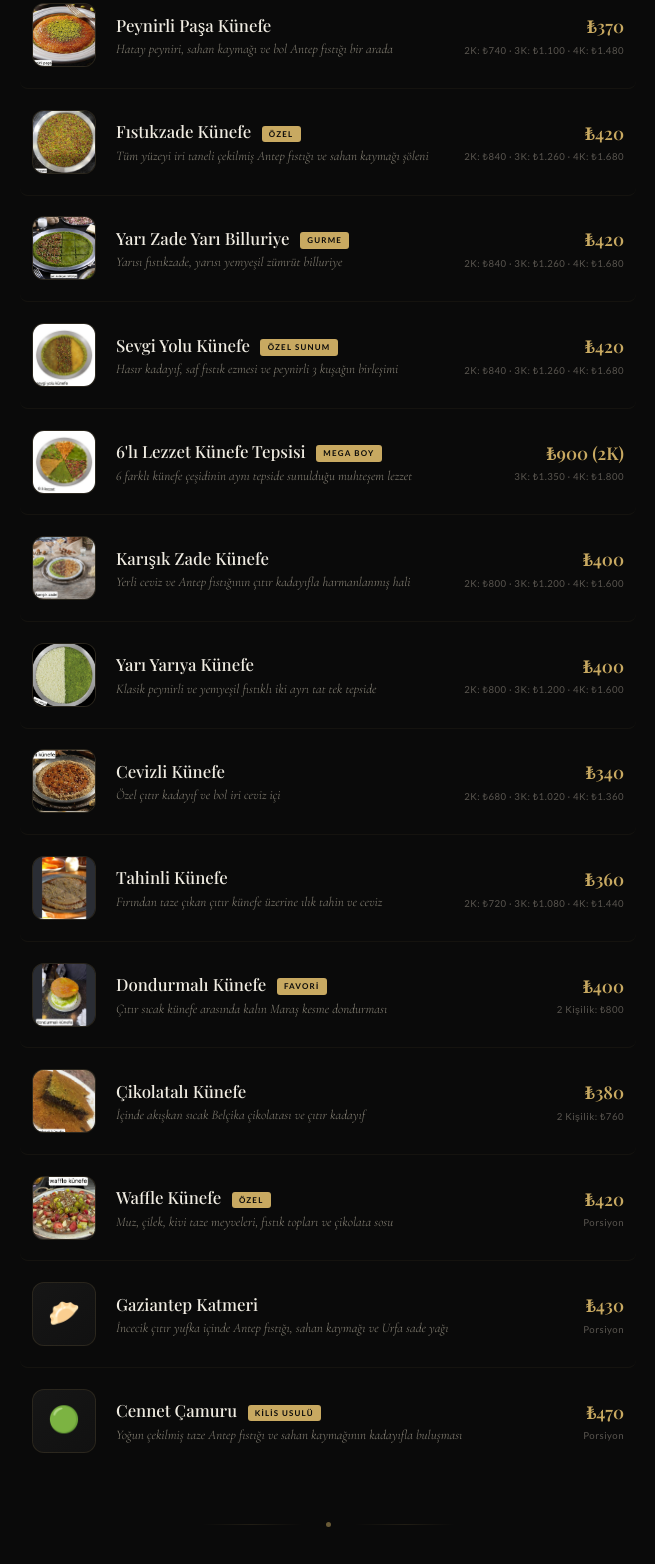
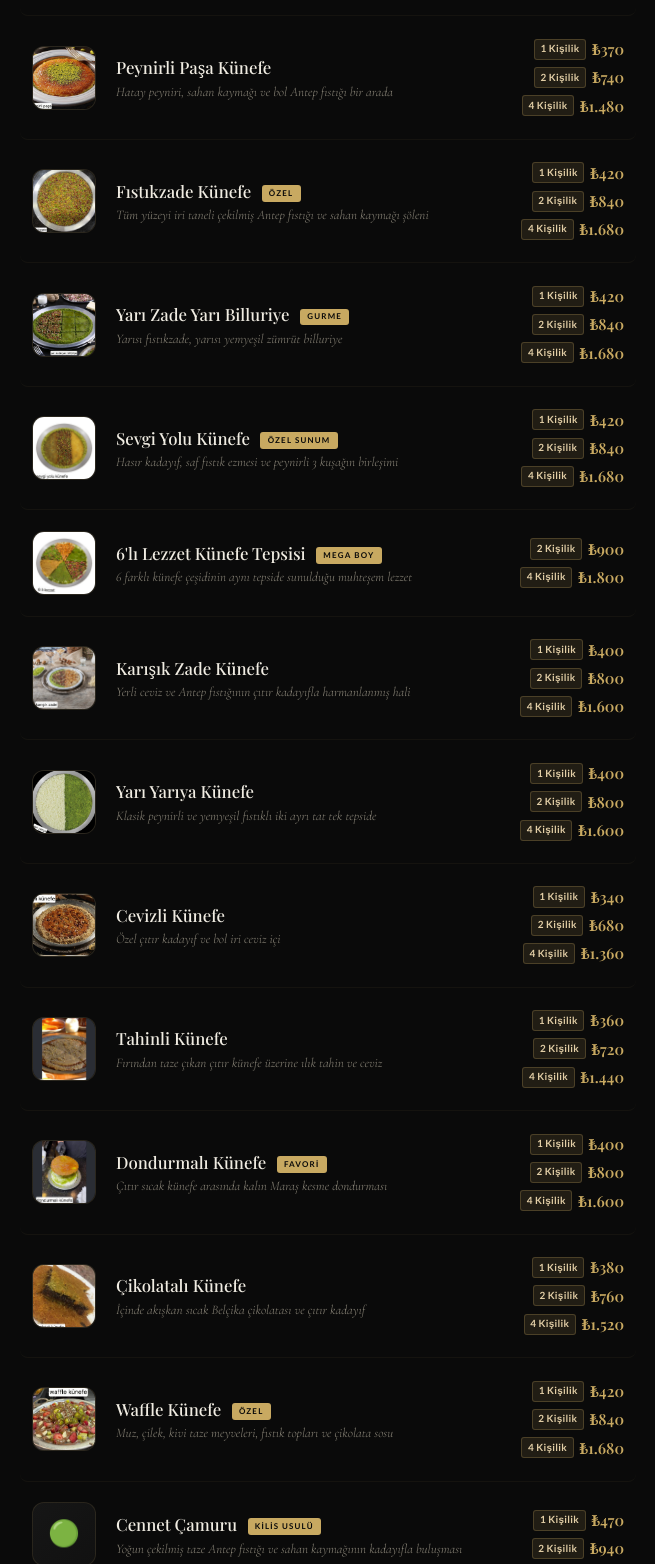
Before and after one commit to mehmetyahyaoglu-arch/abdulhakim-gurme-menu, a plain HTML site: page index.html in a window 1280 px wide. Shown: the part 3059-4623 px from the top of the page, without its empty margins (312-967 px from the left). Drawn offline with nearby package versions, Linux system fonts and the light colour scheme; animation ran at ten frames a second; a web font is replaced by a local one.

Commit message:
Update index.html

```diff
--- a/index.html
+++ b/index.html
@@ -184,6 +184,17 @@
         .item-prices { flex-shrink: 0; text-align: right; }
         .item-prices .p-main { font-family: var(--ff-d); font-size: 1.1rem; font-weight: 600; color: var(--gold); }
         .item-prices .p-kg { font-family: var(--ff-u); font-size: .6rem; color: var(--txt3); letter-spacing: .05em; margin-top: .15rem; }
+
+        /* ── KÜNEFE PORTION PRICES (1K, 2K, 4K) ── */
+        .p-portions { display: flex; flex-direction: column; gap: 4px; align-items: flex-end; flex-shrink: 0; min-width: 110px; }
+        .p-row { display: flex; align-items: center; justify-content: flex-end; gap: 6px; }
+        .p-tag {
+            font-family: var(--ff-u); font-size: .62rem; font-weight: 700;
+            padding: .1rem .35rem; border-radius: 3px;
+            background: rgba(200,169,97,0.12); color: var(--gold-l);
+            border: 1px solid rgba(200,169,97,0.25); letter-spacing: .03em;
+        }
+        .p-val { font-family: var(--ff-d); font-size: .95rem; font-weight: 600; color: var(--gold); }
 
         /* ── NOTE BOX ── */
         .note-box {
@@ -440,9 +451,10 @@
                     <div class="item-n">Klasik Peynirli Künefe <span class="item-badge">Geleneksel</span></div>
                     <div class="item-desc">Özel çıtır hamur ve uzayan taze Hatay peyniri</div>
                 </div>
-                <div class="item-prices">
-                    <div class="p-main">₺340</div>
-                    <div class="p-kg">2K: ₺680 · 3K: ₺1.020 · 4K: ₺1.360</div>
+                <div class="p-portions">
+                    <div class="p-row"><span class="p-tag">1 Kişilik</span><span class="p-val">₺340</span></div>
+                    <div class="p-row"><span class="p-tag">2 Kişilik</span><span class="p-val">₺680</span></div>
+                    <div class="p-row"><span class="p-tag">4 Kişilik</span><span class="p-val">₺1.360</span></div>
                 </div>
             </div>
             <div class="item">
@@ -451,9 +463,10 @@
                     <div class="item-n">Hasır Künefe <span class="item-badge">Popüler</span></div>
                     <div class="item-desc">Özel sahan kaymağı, bol Antep fıstığı ve çıtır ince hasır kadayıf</div>
                 </div>
-                <div class="item-prices">
-                    <div class="p-main">₺370</div>
-                    <div class="p-kg">2K: ₺740 · 3K: ₺1.100 · 4K: ₺1.480</div>
+                <div class="p-portions">
+                    <div class="p-row"><span class="p-tag">1 Kişilik</span><span class="p-val">₺370</span></div>
+                    <div class="p-row"><span class="p-tag">2 Kişilik</span><span class="p-val">₺740</span></div>
+                    <div class="p-row"><span class="p-tag">4 Kişilik</span><span class="p-val">₺1.480</span></div>
                 </div>
             </div>
             <div class="item">
@@ -462,9 +475,10 @@
                     <div class="item-n">Peynirli Paşa Künefe</div>
                     <div class="item-desc">Hatay peyniri, sahan kaymağı ve bol Antep fıstığı bir arada</div>
                 </div>
-                <div class="item-prices">
-                    <div class="p-main">₺370</div>
-                    <div class="p-kg">2K: ₺740 · 3K: ₺1.100 · 4K: ₺1.480</div>
+                <div class="p-portions">
+                    <div class="p-row"><span class="p-tag">1 Kişilik</span><span class="p-val">₺370</span></div>
+                    <div class="p-row"><span class="p-tag">2 Kişilik</span><span class="p-val">₺740</span></div>
+                    <div class="p-row"><span class="p-tag">4 Kişilik</span><span class="p-val">₺1.480</span></div>
                 </div>
             </div>
             <div class="item">
@@ -473,9 +487,10 @@
                     <div class="item-n">Fıstıkzade Künefe <span class="item-badge">Özel</span></div>
                     <div class="item-desc">Tüm yüzeyi iri taneli çekilmiş Antep fıstığı ve sahan kaymağı şöleni</div>
                 </div>
-                <div class="item-prices">
-                    <div class="p-main">₺420</div>
-                    <div class="p-kg">2K: ₺840 · 3K: ₺1.260 · 4K: ₺1.680</div>
+                <div class="p-portions">
+                    <div class="p-row"><span class="p-tag">1 Kişilik</span><span class="p-val">₺420</span></div>
+                    <div class="p-row"><span class="p-tag">2 Kişilik</span><span class="p-val">₺840</span></div>
+                    <div class="p-row"><span class="p-tag">4 Kişilik</span><span class="p-val">₺1.680</span></div>
                 </div>
             </div>
             <div class="item">
@@ -484,9 +499,10 @@
                     <div class="item-n">Yarı Zade Yarı Billuriye <span class="item-badge">Gurme</span></div>
                     <div class="item-desc">Yarısı fıstıkzade, yarısı yemyeşil zümrüt billuriye</div>
                 </div>
-                <div class="item-prices">
-                    <div class="p-main">₺420</div>
-                    <div class="p-kg">2K: ₺840 · 3K: ₺1.260 · 4K: ₺1.680</div>
+                <div class="p-portions">
+                    <div class="p-row"><span class="p-tag">1 Kişilik</span><span class="p-val">₺420</span></div>
+                    <div class="p-row"><span class="p-tag">2 Kişilik</span><span class="p-val">₺840</span></div>
+                    <div class="p-row"><span class="p-tag">4 Kişilik</span><span class="p-val">₺1.680</span></div>
                 </div>
             </div>
             <div class="item">
@@ -495,9 +511,10 @@
                     <div class="item-n">Sevgi Yolu Künefe <span class="item-badge">Özel Sunum</span></div>
                     <div class="item-desc">Hasır kadayıf, saf fıstık ezmesi ve peynirli 3 kuşağın birleşimi</div>
                 </div>
-                <div class="item-prices">
-                    <div class="p-main">₺420</div>
-                    <div class="p-kg">2K: ₺840 · 3K: ₺1.260 · 4K: ₺1.680</div>
+                <div class="p-portions">
+                    <div class="p-row"><span class="p-tag">1 Kişilik</span><span class="p-val">₺420</span></div>
+                    <div class="p-row"><span class="p-tag">2 Kişilik</span><span class="p-val">₺840</span></div>
+                    <div class="p-row"><span class="p-tag">4 Kişilik</span><span class="p-val">₺1.680</span></div>
                 </div>
             </div>
             <div class="item">
@@ -506,9 +523,9 @@
                     <div class="item-n">6'lı Lezzet Künefe Tepsisi <span class="item-badge">Mega Boy</span></div>
                     <div class="item-desc">6 farklı künefe çeşidinin aynı tepside sunulduğu muhteşem lezzet</div>
                 </div>
-                <div class="item-prices">
-                    <div class="p-main">₺900 (2K)</div>
-                    <div class="p-kg">3K: ₺1.350 · 4K: ₺1.800</div>
+                <div class="p-portions">
+                    <div class="p-row"><span class="p-tag">2 Kişilik</span><span class="p-val">₺900</span></div>
+                    <div class="p-row"><span class="p-tag">4 Kişilik</span><span class="p-val">₺1.800</span></div>
                 </div>
             </div>
             <div class="item">
@@ -517,9 +534,10 @@
                     <div class="item-n">Karışık Zade Künefe</div>
                     <div class="item-desc">Yerli ceviz ve Antep fıstığının çıtır kadayıfla harmanlanmış hali</div>
                 </div>
-                <div class="item-prices">
-                    <div class="p-main">₺400</div>
-                    <div class="p-kg">2K: ₺800 · 3K: ₺1.200 · 4K: ₺1.600</div>
+                <div class="p-portions">
+                    <div class="p-row"><span class="p-tag">1 Kişilik</span><span class="p-val">₺400</span></div>
+                    <div class="p-row"><span class="p-tag">2 Kişilik</span><span class="p-val">₺800</span></div>
+                    <div class="p-row"><span class="p-tag">4 Kişilik</span><span class="p-val">₺1.600</span></div>
                 </div>
             </div>
             <div class="item">
@@ -528,9 +546,10 @@
                     <div class="item-n">Yarı Yarıya Künefe</div>
                     <div class="item-desc">Klasik peynirli ve yemyeşil fıstıklı iki ayrı tat tek tepside</div>
                 </div>
-                <div class="item-prices">
-                    <div class="p-main">₺400</div>
-                    <div class="p-kg">2K: ₺800 · 3K: ₺1.200 · 4K: ₺1.600</div>
+                <div class="p-portions">
+                    <div class="p-row"><span class="p-tag">1 Kişilik</span><span class="p-val">₺400</span></div>
+                    <div class="p-row"><span class="p-tag">2 Kişilik</span><span class="p-val">₺800</span></div>
+                    <div class="p-row"><span class="p-tag">4 Kişilik</span><span class="p-val">₺1.600</span></div>
                 </div>
             </div>
             <div class="item">
@@ -539,9 +558,10 @@
                     <div class="item-n">Cevizli Künefe</div>
                     <div class="item-desc">Özel çıtır kadayıf ve bol iri ceviz içi</div>
                 </div>
-                <div class="item-prices">
-                    <div class="p-main">₺340</div>
-                    <div class="p-kg">2K: ₺680 · 3K: ₺1.020 · 4K: ₺1.360</div>
+                <div class="p-portions">
+                    <div class="p-row"><span class="p-tag">1 Kişilik</span><span class="p-val">₺340</span></div>
+                    <div class="p-row"><span class="p-tag">2 Kişilik</span><span class="p-val">₺680</span></div>
+                    <div class="p-row"><span class="p-tag">4 Kişilik</span><span class="p-val">₺1.360</span></div>
                 </div>
             </div>
             <div class="item">
@@ -550,9 +570,10 @@
                     <div class="item-n">Tahinli Künefe</div>
                     <div class="item-desc">Fırından taze çıkan çıtır künefe üzerine ılık tahin ve ceviz</div>
                 </div>
-                <div class="item-prices">
-                    <div class="p-main">₺360</div>
-                    <div class="p-kg">2K: ₺720 · 3K: ₺1.080 · 4K: ₺1.440</div>
+                <div class="p-portions">
+                    <div class="p-row"><span class="p-tag">1 Kişilik</span><span class="p-val">₺360</span></div>
+                    <div class="p-row"><span class="p-tag">2 Kişilik</span><span class="p-val">₺720</span></div>
+                    <div class="p-row"><span class="p-tag">4 Kişilik</span><span class="p-val">₺1.440</span></div>
                 </div>
             </div>
             <div class="item">
@@ -561,9 +582,10 @@
                     <div class="item-n">Dondurmalı Künefe <span class="item-badge">Favori</span></div>
                     <div class="item-desc">Çıtır sıcak künefe arasında kalın Maraş kesme dondurması</div>
                 </div>
-                <div class="item-prices">
-                    <div class="p-main">₺400</div>
-                    <div class="p-kg">2 Kişilik: ₺800</div>
+                <div class="p-portions">
+                    <div class="p-row"><span class="p-tag">1 Kişilik</span><span class="p-val">₺400</span></div>
+                    <div class="p-row"><span class="p-tag">2 Kişilik</span><span class="p-val">₺800</span></div>
+                    <div class="p-row"><span class="p-tag">4 Kişilik</span><span class="p-val">₺1.600</span></div>
                 </div>
             </div>
             <div class="item">
@@ -572,9 +594,10 @@
                     <div class="item-n">Çikolatalı Künefe</div>
                     <div class="item-desc">İçinde akışkan sıcak Belçika çikolatası ve çıtır kadayıf</div>
                 </div>
-                <div class="item-prices">
-                    <div class="p-main">₺380</div>
-                    <div class="p-kg">2 Kişilik: ₺760</div>
+                <div class="p-portions">
+                    <div class="p-row"><span class="p-tag">1 Kişilik</span><span class="p-val">₺380</span></div>
+                    <div class="p-row"><span class="p-tag">2 Kişilik</span><span class="p-val">₺760</span></div>
+                    <div class="p-row"><span class="p-tag">4 Kişilik</span><span class="p-val">₺1.520</span></div>
                 </div>
             </div>
             <div class="item">
@@ -583,20 +606,10 @@
                     <div class="item-n">Waffle Künefe <span class="item-badge">Özel</span></div>
                     <div class="item-desc">Muz, çilek, kivi taze meyveleri, fıstık topları ve çikolata sosu</div>
                 </div>
-                <div class="item-prices">
-                    <div class="p-main">₺420</div>
-                    <div class="p-kg">Porsiyon</div>
-                </div>
-            </div>
-            <div class="item">
-                <div class="item-ico">🥟</div>
-                <div class="item-d">
-                    <div class="item-n">Gaziantep Katmeri</div>
-                    <div class="item-desc">İncecik çıtır yufka içinde Antep fıstığı, sahan kaymağı ve Urfa sade yağı</div>
-                </div>
-                <div class="item-prices">
-                    <div class="p-main">₺430</div>
-                    <div class="p-kg">Porsiyon</div>
+                <div class="p-portions">
+                    <div class="p-row"><span class="p-tag">1 Kişilik</span><span class="p-val">₺420</span></div>
+                    <div class="p-row"><span class="p-tag">2 Kişilik</span><span class="p-val">₺840</span></div>
+                    <div class="p-row"><span class="p-tag">4 Kişilik</span><span class="p-val">₺1.680</span></div>
                 </div>
             </div>
             <div class="item">
@@ -605,9 +618,9 @@
                     <div class="item-n">Cennet Çamuru <span class="item-badge">Kilis Usulü</span></div>
                     <div class="item-desc">Yoğun çekilmiş taze Antep fıstığı ve sahan kaymağının kadayıfla buluşması</div>
                 </div>
-                <div class="item-prices">
-                    <div class="p-main">₺470</div>
-                    <div class="p-kg">Porsiyon</div>
+                <div class="p-portions">
+                    <div class="p-row"><span class="p-tag">1 Kişilik</span><span class="p-val">₺470</span></div>
+                    <div class="p-row"><span class="p-tag">2 Kişilik</span><span class="p-val">₺940</span></div>
                 </div>
             </div>
         </div>
@@ -656,7 +669,7 @@
                     <div class="item-n">Mevsim Meyve Tabağı</div>
                     <div class="item-desc">Kavun, çilek, kivi, ananas ve taze mevsim meyveleri eşliğinde servis</div>
                 </div>
-                <div class="item-p">₺180</div>
+                <div class="item-p">₺230</div>
             </div>
         </div>
     </section>
```
